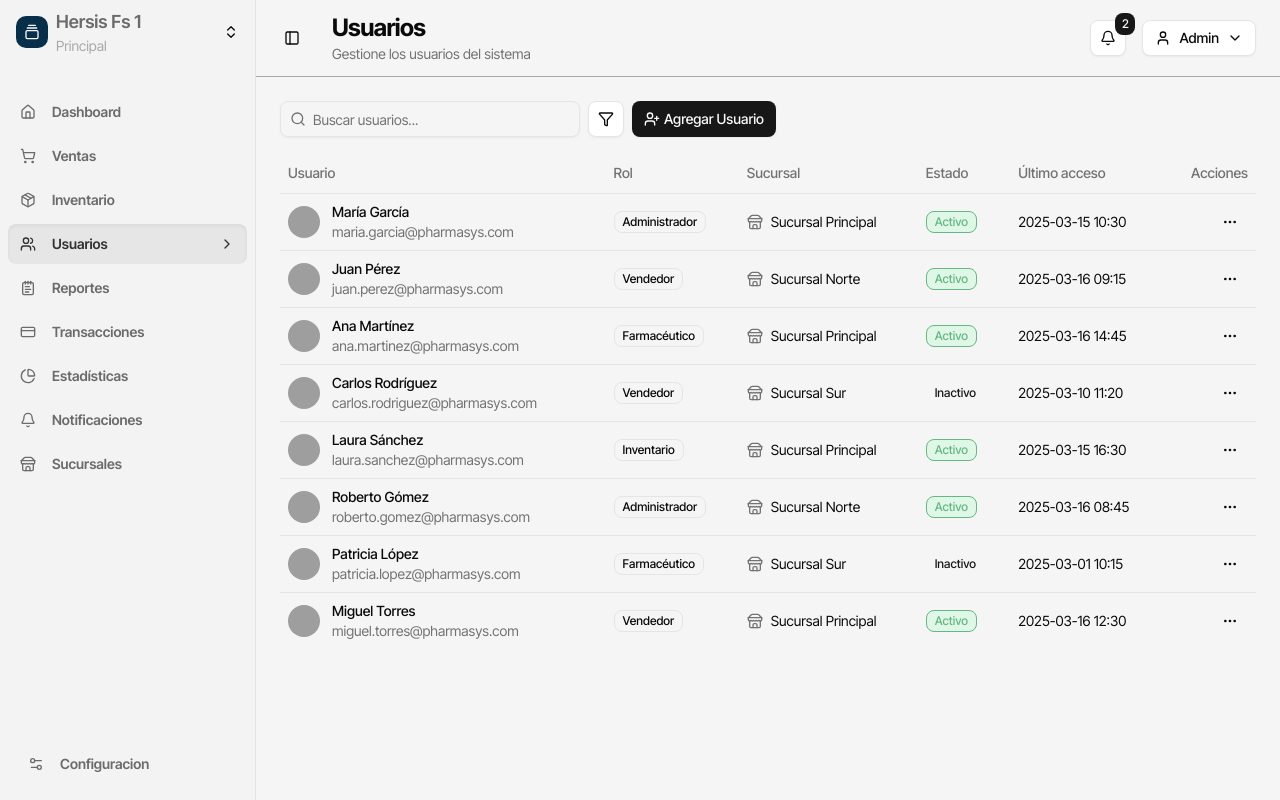
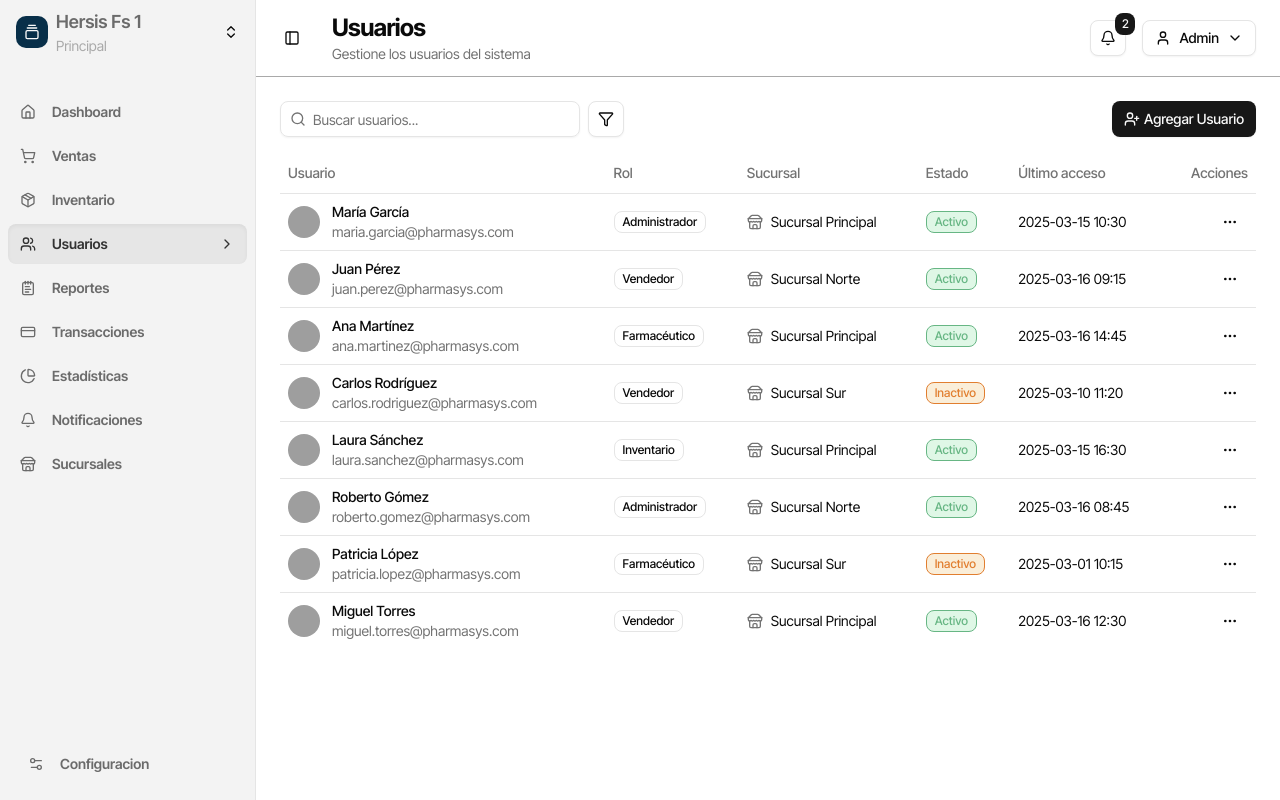
Before and after one commit to Bricret/hersis_fs_web, a Next.js app: page /users in a window 1280 px wide. Built offline with nearby package versions, Linux system fonts and the light colour scheme; grey boxes are pictures that could not be loaded.

Commit message:
cambiar el fondo de las páginas de registro de productos y gestión de usuarios a blanco, y ajustar el diseño del botón "Agregar Usuario" para mejorar la usabilidad

```diff
--- a/app/(general)/inventory/registerProduct/page.tsx
+++ b/app/(general)/inventory/registerProduct/page.tsx
@@ -939,7 +939,7 @@ function FormularioMultiple() {
 
 export default function RegisterProductPage() {
   return (
-    <main className="flex flex-col flex-1 overflow-hidden bg-muted">
+    <main className="flex flex-col flex-1 overflow-hidden bg-white">
       <Header
         title="Registrar Producto"
         subTitle="Aquí podrás registrar un nuevo producto en tu inventario."
--- a/app/(general)/users/page.tsx
+++ b/app/(general)/users/page.tsx
@@ -418,13 +418,13 @@ export default function UsersPage() {
   };
 
   return (
-    <div className="flex flex-col flex-1 overflow-hidden bg-muted">
+    <div className="flex flex-col flex-1 overflow-hidden bg-white">
       <Header title="Usuarios" subTitle="Gestione los usuarios del sistema" />
       <div className="flex flex-col flex-1 overflow-hidden">
         <main className="flex-1 overflow-y-auto p-4 md:p-6">
           <div className="flex flex-col gap-4">
             <div className="flex flex-col gap-4 md:flex-row md:items-center md:justify-between">
-              <div className="flex items-center gap-2">
+              <div className="flex justify-between items-center gap-2">
                 <div className="relative">
                   <Search className="absolute left-2.5 top-2.5 h-4 w-4 text-muted-foreground" />
                   <Input
@@ -453,9 +453,10 @@ export default function UsersPage() {
                     <DropdownMenuItem>Sucursal Sur</DropdownMenuItem>
                   </DropdownMenuContent>
                 </DropdownMenu>
+              </div>
               <Dialog>
                 <DialogTrigger asChild>
-                    <Button className="gap-1">
+                  <Button className="gap-1 cursor-pointer">
                     <UserPlus className="h-4 w-4" />
                     Agregar Usuario
                   </Button>
@@ -464,8 +465,8 @@ export default function UsersPage() {
                   <DialogHeader>
                     <DialogTitle>Nuevo Usuario</DialogTitle>
                     <DialogDescription>
-                        Complete el formulario para registrar un nuevo usuario
-                        en el sistema
+                      Complete el formulario para registrar un nuevo usuario en
+                      el sistema
                     </DialogDescription>
                   </DialogHeader>
                   <NuevoUsuarioForm
@@ -479,7 +480,6 @@ export default function UsersPage() {
                   />
                 </DialogContent>
               </Dialog>
-              </div>
             </div>
             <Table>
               <TableHeader>
@@ -537,7 +537,7 @@ export default function UsersPage() {
                         <div className="flex items-center gap-2">
                           <Badge
                             variant={
-                              user.estado === "activo" ? "success" : "secondary"
+                              user.estado === "activo" ? "success" : "alert"
                             }
                           >
                             {user.estado === "activo" ? "Activo" : "Inactivo"}
```
Lines whose indentation alone changed are shown as unchanged.
